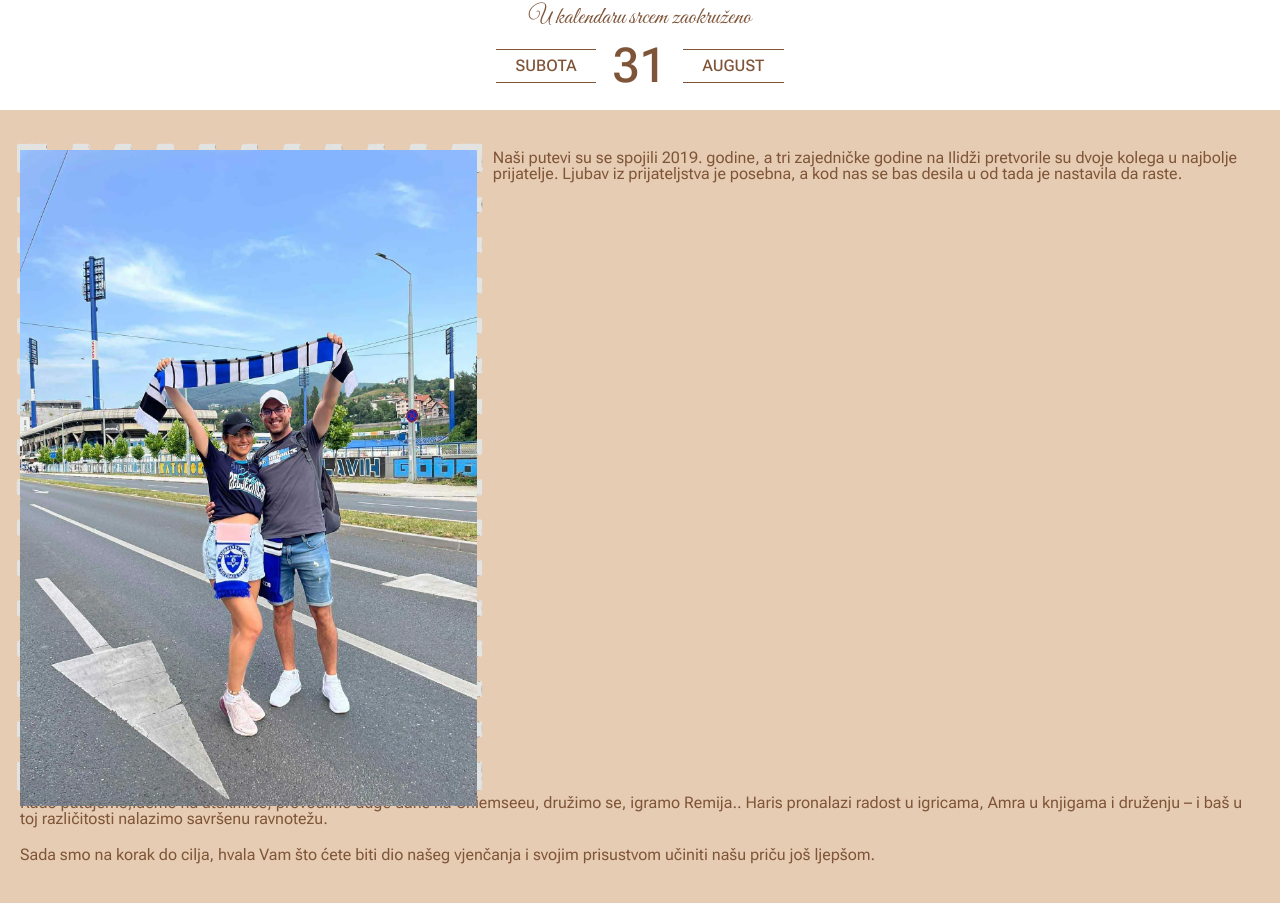
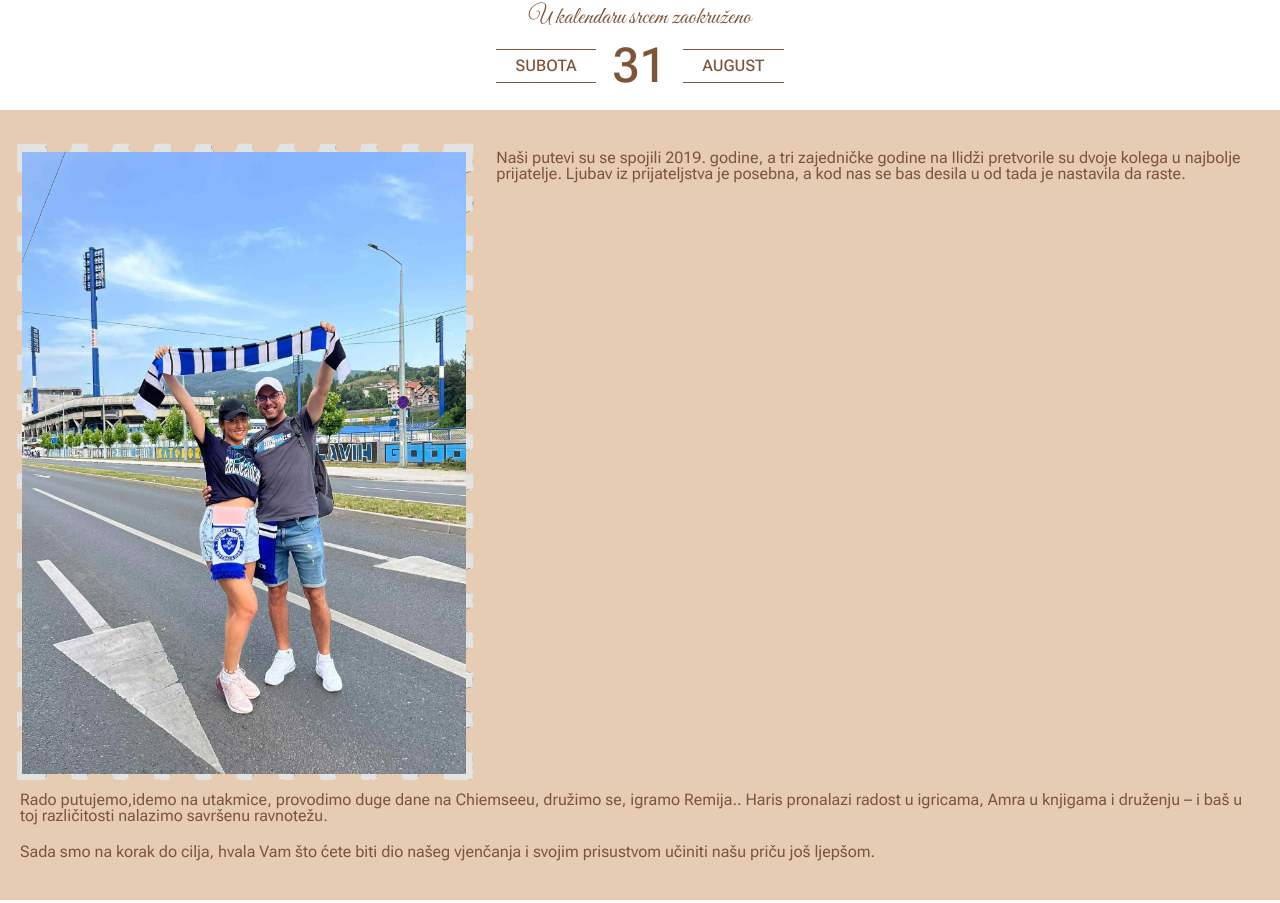
Before and after one commit to hariskablar/ceremony, a React (Vite) app: page / in a window 1280 px wide. Shown: the part 994-1897 px from the top of the page. Built offline with nearby package versions, Linux system fonts and the light colour scheme.

Commit message:
stamp fix

```diff
--- a/src/components/AboutUs.jsx
+++ b/src/components/AboutUs.jsx
@@ -18,21 +18,19 @@ const AboutUs = () => {
   }, []);
   return (
     <div className='w-full bg-earth-1 pt-5 pb-10'>
-      <div
-        className='flex
-      '
-      >
-        {/* <div
-          className='blob-mask w-[1500px] h-[200px] transition-all duration-700 bg-center bg-cover'
-          style={{ backgroundImage: `url(${images[index]})` }}
-        ></div> */}
-        <div className='relative mt-3'>
-          <img src='/stamp.webp' alt='stamp' className='ml-3 relative' />
+      <div className='flex'>
+        <div className='relative mt-3 ml-3 mb-2'>
           <img
-            src={images[index]}
-            alt='images'
-            className='absolute p-2 top-0 left-3'
+            src='/stamp.webp'
+            alt='stamp'
+            className='w-full h-full relative'
           />
+          <div className='absolute inset-0 p-[10px] '>
+            <div
+              className='transition-all duration-700 bg-cover bg-center w-full h-full'
+              style={{ backgroundImage: `url(${images[index]})` }}
+            ></div>
+          </div>
         </div>
         <p className='text-earth-4 px-5 py-5 text-md  leading-4'>
           Naši putevi su se spojili 2019. godine, a tri zajedničke godine na
```
